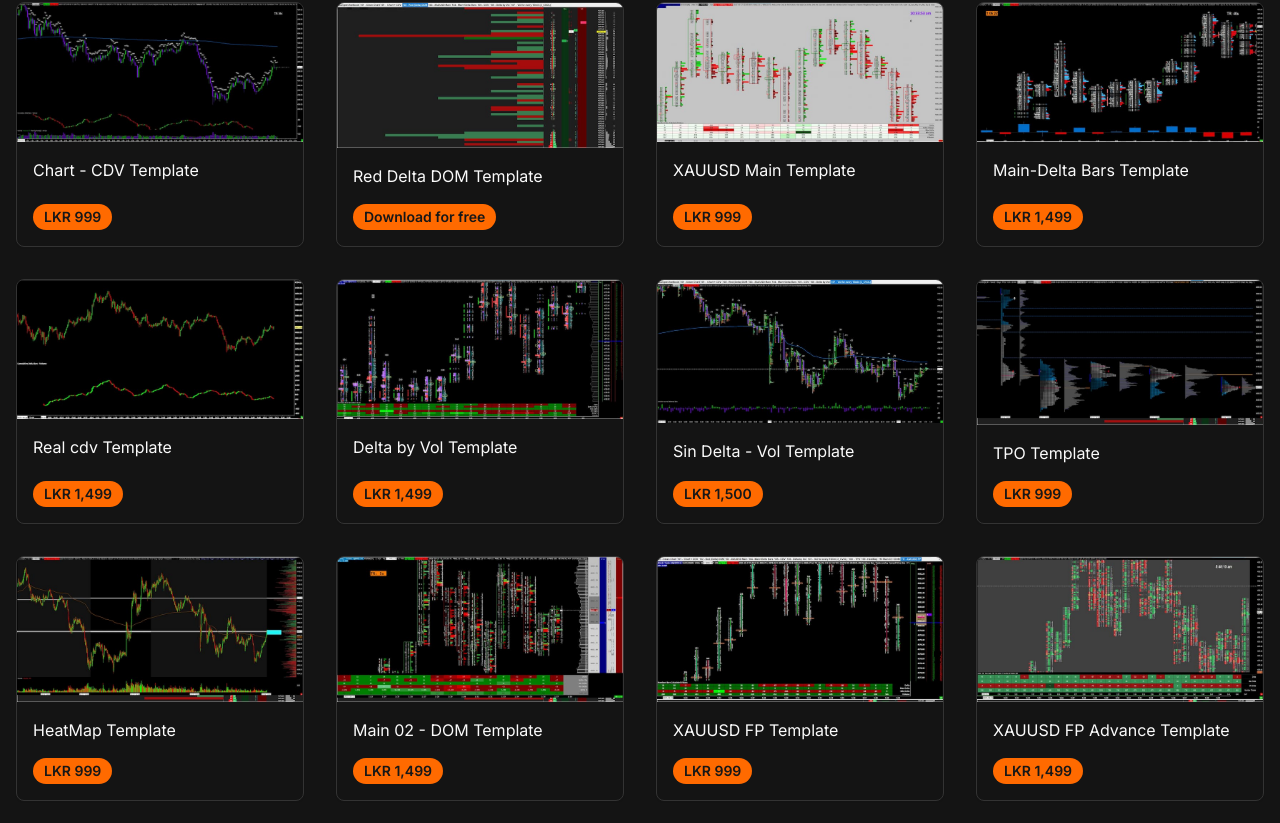
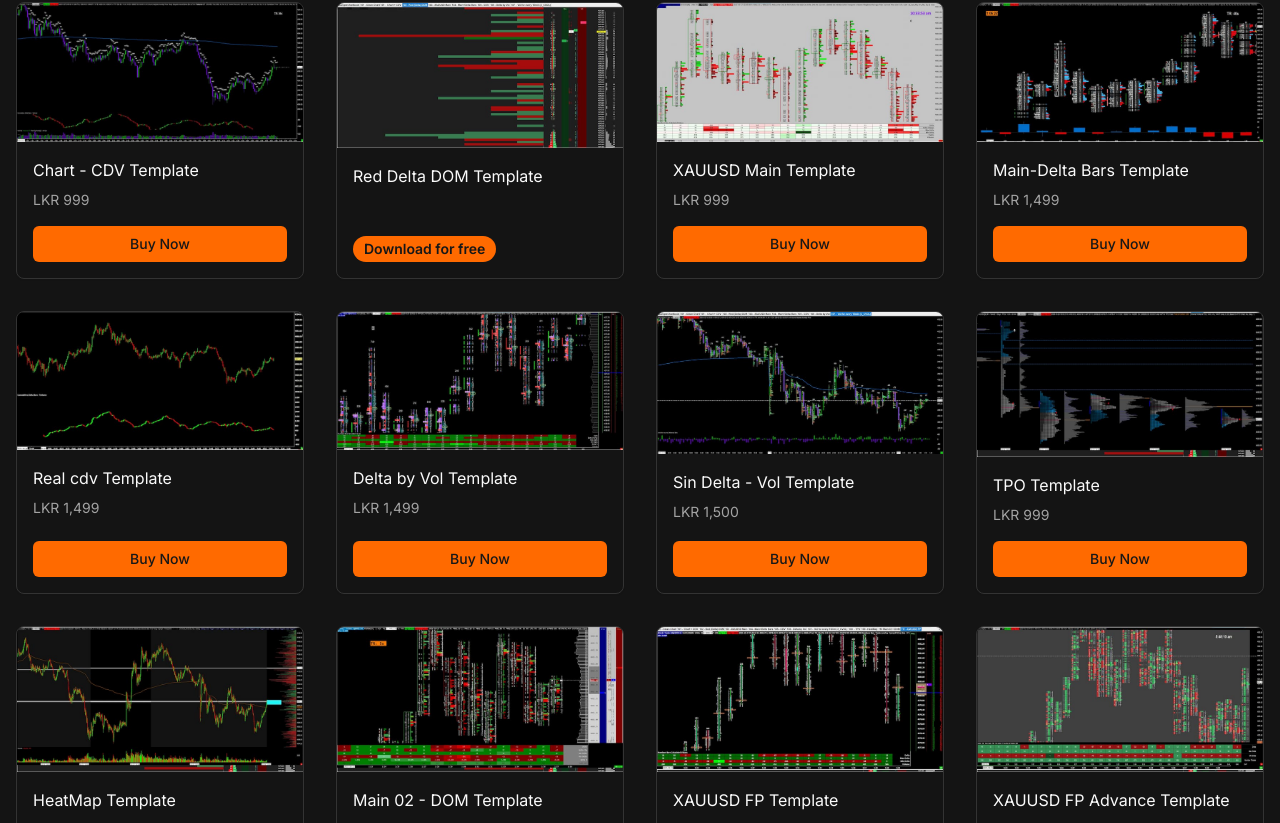
Before and after one commit to samithw/darktweb, a Next.js app: page / in a window 1280 px wide. Shown: the part 3957-4780 px from the top of the page. Built offline with nearby package versions, Linux system fonts and the light colour scheme.

Commit message:
on mt5 templates, for the every template that is not free, we need to ch

```diff
--- a/src/components/page/template-card.tsx
+++ b/src/components/page/template-card.tsx
@@ -2,6 +2,7 @@ import Image from 'next/image';
 import Link from 'next/link';
 import { Card, CardContent, CardDescription } from '@/components/ui/card';
 import { Badge, badgeVariants } from '@/components/ui/badge';
+import { Button } from '@/components/ui/button';
 import { cn } from '@/lib/utils';
 
 type TemplateCardProps = {
@@ -25,6 +26,10 @@ export default function TemplateCard({
   imageHeight,
   downloadUrl
 }: TemplateCardProps) {
+  const whatsappNumber = "94760311037";
+  const message = `Hello, I’m interested in purchasing: **${name}**. Please let me know how to proceed.`;
+  const whatsappUrl = `https://wa.me/${whatsappNumber}?text=${encodeURIComponent(message)}`;
+
   return (
     <Card className="overflow-hidden flex flex-col">
       <CardContent className="p-0 flex flex-col flex-grow">
@@ -39,18 +44,25 @@ export default function TemplateCard({
           />
         </div>
         <div className="p-4 flex flex-col flex-grow justify-between">
-          <CardDescription className="text-base text-card-foreground">
-            {name}
-          </CardDescription>
+          <div>
+            <CardDescription className="text-base text-card-foreground">
+              {name}
+            </CardDescription>
+            {!isFree && (
+                <p className="text-sm text-muted-foreground mt-2">{price}</p>
+            )}
+          </div>
           <div className="mt-4">
             {isFree ? (
               <Link href={downloadUrl || '#'} download className={cn(badgeVariants({ variant: 'default' }), 'text-sm')}>
                 {price}
               </Link>
             ) : (
-              <Badge variant="default" className="text-sm">
-                {price}
-              </Badge>
+                <Button asChild size="sm" className="w-full">
+                    <Link href={whatsappUrl} target="_blank" rel="noopener noreferrer">
+                        Buy Now
+                    </Link>
+                </Button>
             )}
           </div>
         </div>
```
